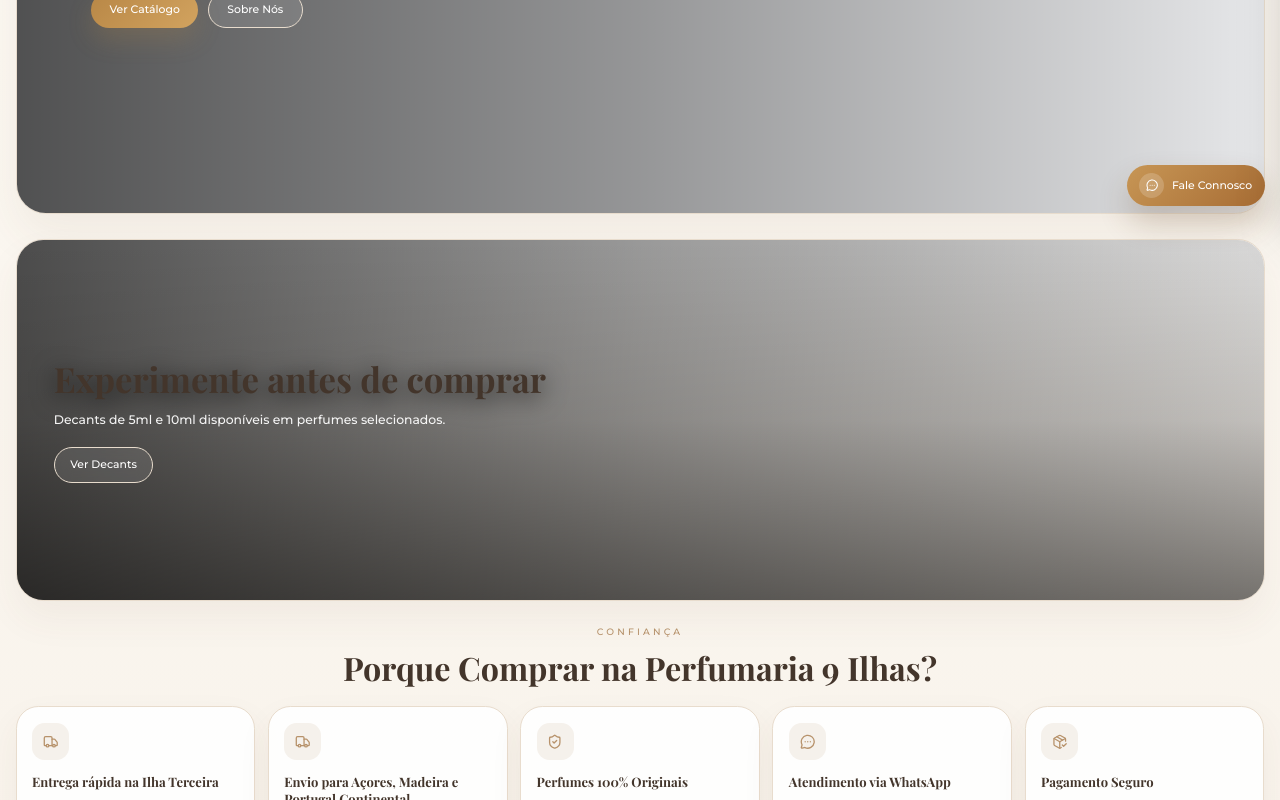
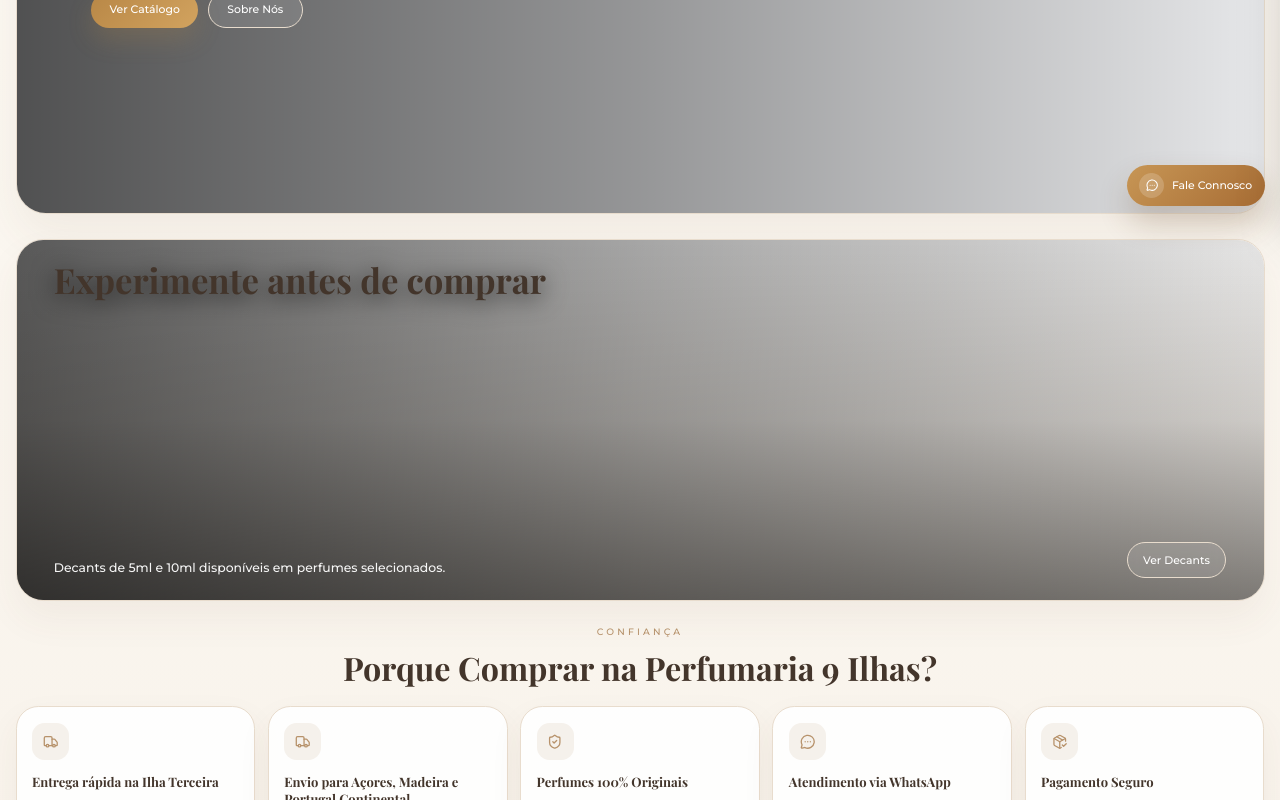
Before and after one commit to Perfumaria9ilhas/Perfumaria, a Next.js app: page / in a window 1280 px wide. Shown: the part 579-1379 px from the top of the page. Built offline with nearby package versions, Linux system fonts and the light colour scheme; no server answers; the database is empty.

Commit message:
Adjust decants banner layout

```diff
--- a/src/components/home/sample-home.tsx
+++ b/src/components/home/sample-home.tsx
@@ -32,27 +32,27 @@ export function SampleHome({
           <div className="absolute inset-0 bg-[linear-gradient(180deg,_rgba(255,255,255,0.95),_rgba(250,243,234,0.94))]" />
         )}
 
-        <div className="absolute inset-0 bg-gradient-to-r from-black/70 via-black/40 to-black/15" />
+        <div className="absolute inset-0 bg-gradient-to-r from-black/65 via-black/35 to-black/10" />
         <div className="absolute inset-0 bg-gradient-to-t from-black/45 via-black/10 to-transparent" />
 
-        <div className="relative flex min-h-[430px] flex-col justify-start px-6 pt-8 pb-7 text-white lg:min-h-[360px] lg:justify-center lg:px-12">
+        <div className="relative flex min-h-[430px] flex-col px-6 py-7 text-white lg:min-h-[360px] lg:px-12">
           <div className="max-w-2xl">
             <h2 className="text-[2.2rem] font-semibold leading-[1.05] text-white drop-shadow-[0_4px_12px_rgba(0,0,0,0.8)] sm:text-[2.8rem]">
               {title}
             </h2>
+          </div>
 
-            <p className="mt-4 max-w-3xl text-sm leading-7 text-white/95 sm:text-base">
+          <div className="mt-auto grid gap-5 lg:grid-cols-[1fr_auto] lg:items-end">
+            <p className="max-w-3xl text-sm leading-7 text-white/95 sm:text-base">
               {description}
             </p>
 
-            <div className="mt-5">
-              <Link
-                href="/catalogo"
-                className="inline-flex items-center justify-center rounded-full border border-white/40 bg-white/10 px-5 py-3 text-sm font-semibold text-white backdrop-blur transition hover:border-white/70 hover:bg-white/20"
-              >
-                {buttonLabel}
-              </Link>
-            </div>
+            <Link
+              href="/catalogo"
+              className="inline-flex w-fit items-center justify-center rounded-full border border-white/40 bg-white/10 px-5 py-3 text-sm font-semibold text-white backdrop-blur transition hover:border-white/70 hover:bg-white/20 lg:justify-self-end"
+            >
+              {buttonLabel}
+            </Link>
           </div>
         </div>
       </div>
```
